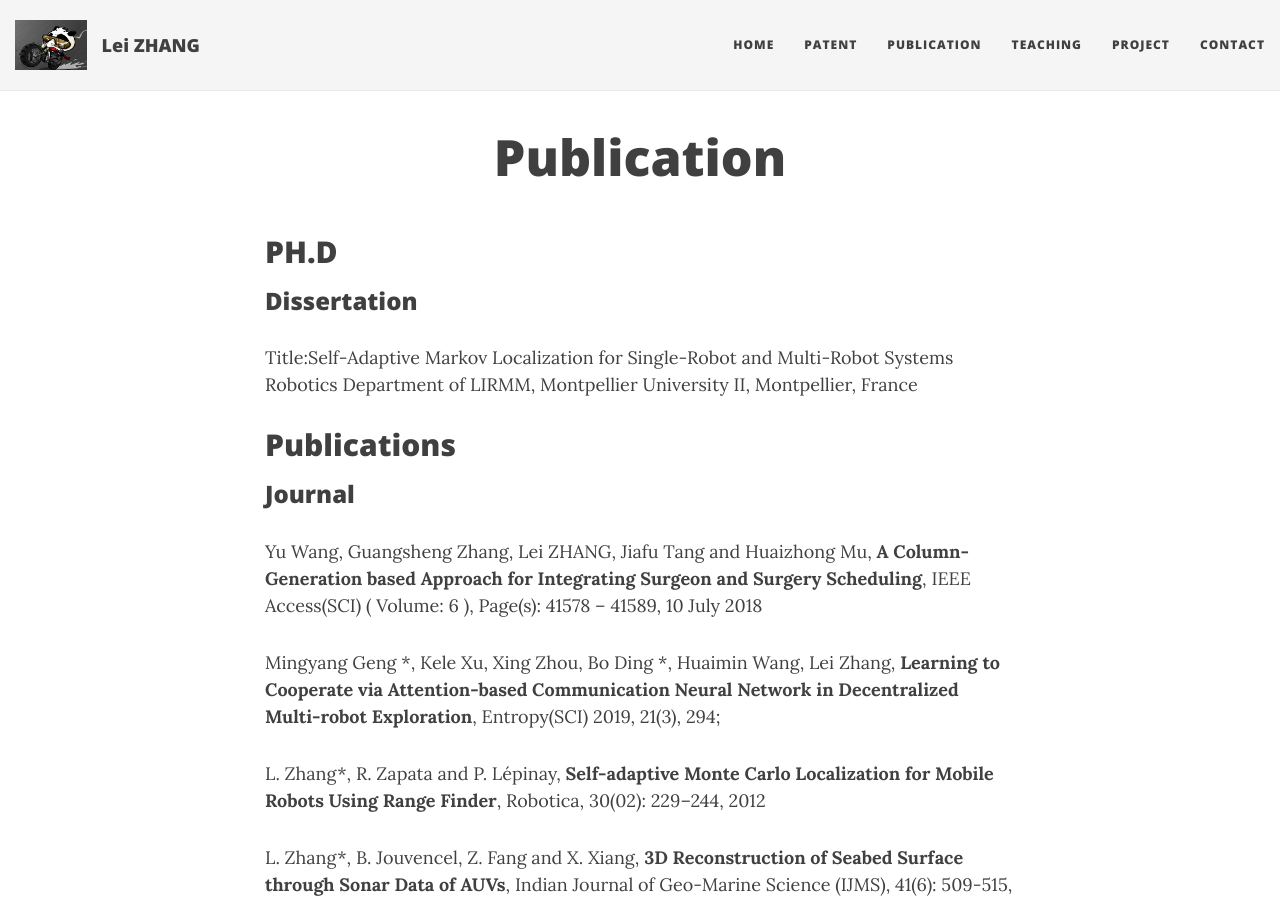
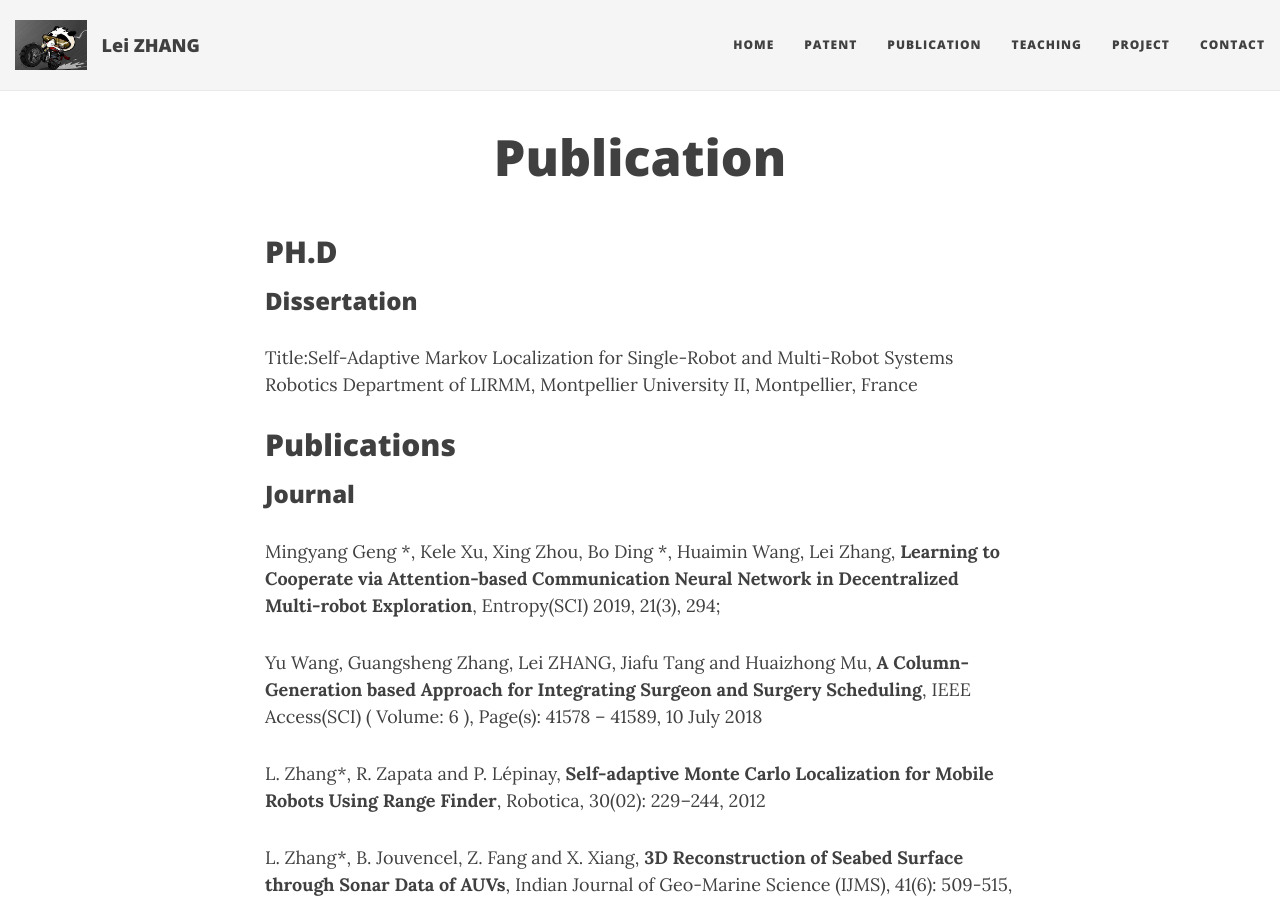
Before and after one commit to yulinz88/yulinz88.github.io, a Jekyll site: the page built from publications.md, in a window 1280 px wide and 900 px high. Built offline with Jekyll 4.4.1, drawn with Linux system fonts in a browser that asks for light colours; nearby versions of some CDN libraries.

Commit message:
change order

```diff
--- a/publications.md
+++ b/publications.md
@@ -14,9 +14,9 @@ Robotics Department of LIRMM, Montpellier University II, Montpellier, France
 
 ### Journal
 
+Mingyang Geng *, Kele Xu, Xing Zhou, Bo Ding *, Huaimin Wang, Lei Zhang, **Learning to Cooperate via Attention-based Communication Neural Network in Decentralized Multi-robot Exploration**, Entropy(SCI) 2019, 21(3), 294;
+
 Yu Wang, Guangsheng Zhang, Lei ZHANG, Jiafu Tang and Huaizhong Mu, **A Column-Generation based Approach for Integrating Surgeon and Surgery Scheduling**, IEEE Access(SCI) ( Volume: 6 ),  Page(s): 41578 – 41589, 10 July 2018
-
-Mingyang Geng *, Kele Xu, Xing Zhou, Bo Ding *, Huaimin Wang, Lei Zhang, **Learning to Cooperate via Attention-based Communication Neural Network in Decentralized Multi-robot Exploration**, Entropy(SCI) 2019, 21(3), 294;
 
 L. Zhang*, R. Zapata and P. Lépinay, **Self-adaptive Monte Carlo Localization for Mobile Robots Using Range Finder**, Robotica, 30(02): 229–244, 2012
 
```
